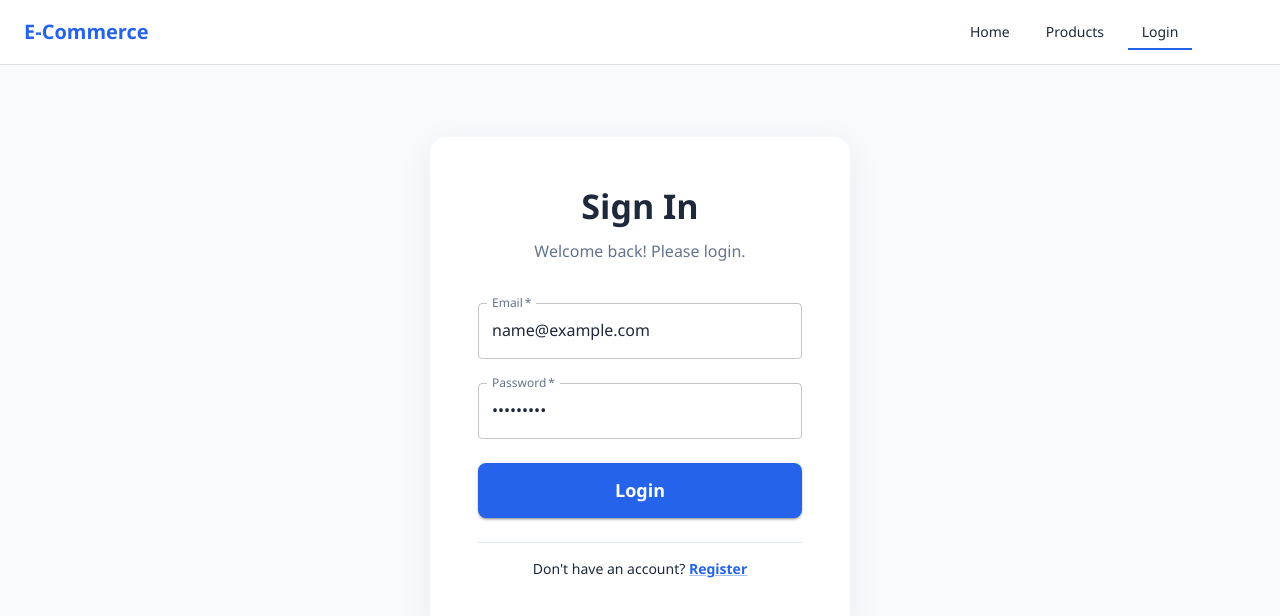
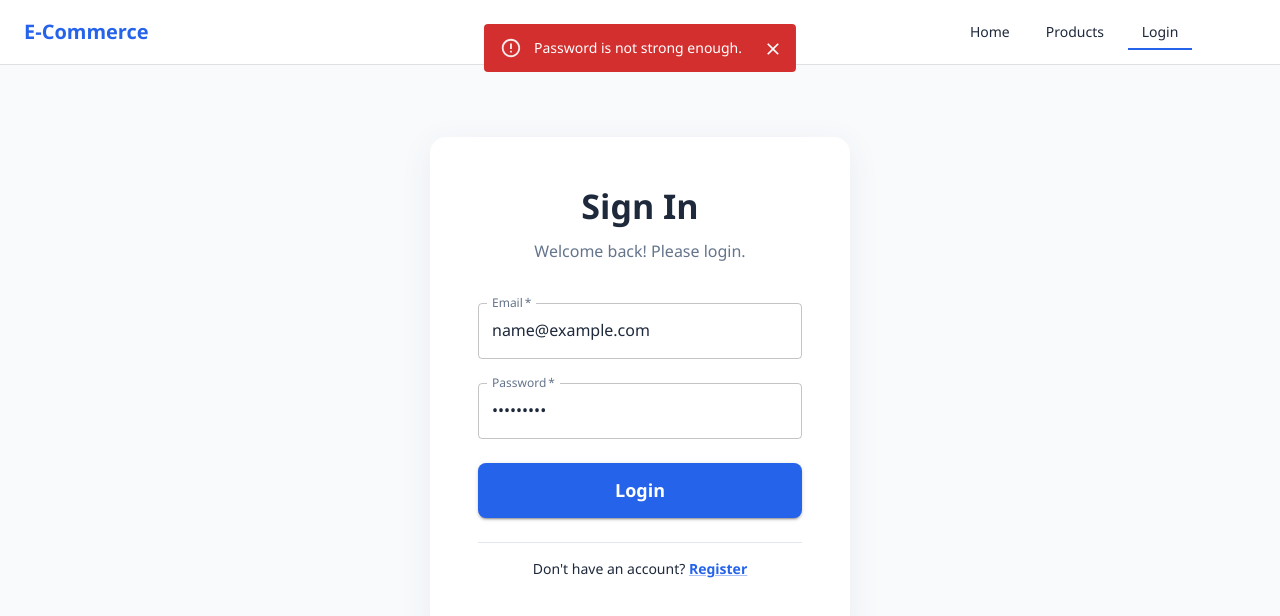
Before and after one commit to smrutiranjan7274/ecom-frontend, a React (Vite) app: page /ecom-frontend/login in a window 1280 px wide. Both pictures are taken after typing "name@example.com", "Sample123" into the empty fields and a click on the button "Login". Shown: the top 616 px of the page. Built offline with nearby package versions, Linux system fonts and the light colour scheme; some icons are missing.

Commit message:
Implement Snackbar for validation alerts in AuthForm and add SnackbarState type

```diff
--- a/src/components/AuthForm.tsx
+++ b/src/components/AuthForm.tsx
@@ -1,10 +1,12 @@
 import { useState } from 'react';
 import { Link, useNavigate } from 'react-router-dom';
 import { Box, Button, TextField, Typography, Paper, Link as MuiLink, MenuItem, CircularProgress } from '@mui/material';
+import { Snackbar, Alert } from '@mui/material';
 import apiClient from '../api/client';
 import type { AuthError, AuthResponse } from '../types/auth.type';
 import { isValidEmail, isStrongPassword } from '../utils/validators';
 import { useAuth } from '../hooks/useAuth';
+import type { SnackbarState } from '../types/snackbar.types';
 
 const FORM_INITIAL_STATE = {
     email: '',
@@ -29,10 +31,29 @@ interface AuthFormState {
 }
 
 const AuthForm = ({ mode }: AuthFormProps) => {
+    const [snackbar, setSnackbar] = useState<SnackbarState>({
+        open: false,
+        message: '',
+        severity: 'info'
+    });
     const [form, setForm] = useState<AuthFormState>(FORM_INITIAL_STATE);
     const [isLoading, setIsLoading] = useState(false);
     const navigate = useNavigate();
     const { login } = useAuth();
+
+    // Add this handler for closing the snackbar
+    const handleCloseSnackbar = () => {
+        setSnackbar(prev => ({ ...prev, open: false }));
+    };
+
+    // Replace the alert calls in validateForm with this function
+    const showMessage = (message: string, severity: SnackbarState['severity'] = 'error') => {
+        setSnackbar({
+            open: true,
+            message,
+            severity
+        });
+    };
 
     const isRegister = mode === 'register';
 
@@ -43,31 +64,31 @@ const AuthForm = ({ mode }: AuthFormProps) => {
 
     const validateForm = (): boolean => {
         if (!form.email || !form.password) {
-            alert('Email and password are required.');
+            showMessage('Email and password are required.', 'error');
             return false;
         }
         if (!isValidEmail(form.email)) {
-            alert('Please enter a valid email address.');
+            showMessage('Invalid email format.', 'error');
             return false;
         }
         if (!isStrongPassword(form.password)) {
-            alert('Password is not strong enough.');
+            showMessage('Password is not strong enough.', 'error');
             return false;
         }
         if (isRegister && !form.confirmPassword) {
-            alert('Please confirm your password.');
+            showMessage('Please confirm your password.', 'error');
             return false;
         }
         if (isRegister && form.password !== form.confirmPassword) {
-            alert('Passwords do not match.');
+            showMessage('Passwords do not match.', 'error');
             return false;
         }
         if (isRegister && !form.name) {
-            alert('Name is required.');
+            showMessage('Name is required.', 'error');
             return false;
         }
         if (isRegister && !form.role) {
-            alert('Role is required.');
+            showMessage('Role is required.', 'error');
             return false;
         }
         return true;
@@ -75,7 +96,7 @@ const AuthForm = ({ mode }: AuthFormProps) => {
 
     const handleAuthSuccess = (response: AuthResponse) => {
         if (response.token && response.email && response.name && response.role && response.id && response.message) {
-            alert(response.message); // Show success message
+            showMessage(response.message, 'success');
             login({
                 email: response.email,
                 name: response.name,
@@ -85,14 +106,14 @@ const AuthForm = ({ mode }: AuthFormProps) => {
             });
             setTimeout(() => navigate('/'), 1000);
         } else {
-            alert(response.message || 'Invalid response from server.');
+            showMessage(response.message || 'Invalid response from server.', 'error');
             // console.error('Invalid response:', response.message);
         }
     };
 
     const handleAuthError = (error: AuthError) => {
         const message = error.response?.data?.message || 'Something went wrong. Please try again.';
-        alert(message); // Show error message
+        showMessage(message, 'error');
         // console.error('Error:', error);
     };
 
@@ -300,6 +321,22 @@ const AuthForm = ({ mode }: AuthFormProps) => {
                     </Box>
                 </Paper>
             </Box>
+
+            <Snackbar
+                open={snackbar.open}
+                autoHideDuration={6000}
+                onClose={handleCloseSnackbar}
+                anchorOrigin={{ vertical: 'top', horizontal: 'center' }}
+            >
+                <Alert
+                    onClose={handleCloseSnackbar}
+                    severity={snackbar.severity}
+                    variant="filled"
+                    sx={{ width: '100%' }}
+                >
+                    {snackbar.message}
+                </Alert>
+            </Snackbar>
         </>
     );
 };
--- /dev/null
+++ b/src/types/snackbar.types.ts
@@ -0,0 +1,6 @@
+// Add these types to your existing types
+export interface SnackbarState {
+    open: boolean;
+    message: string;
+    severity: 'success' | 'error' | 'info' | 'warning';
+}
```
